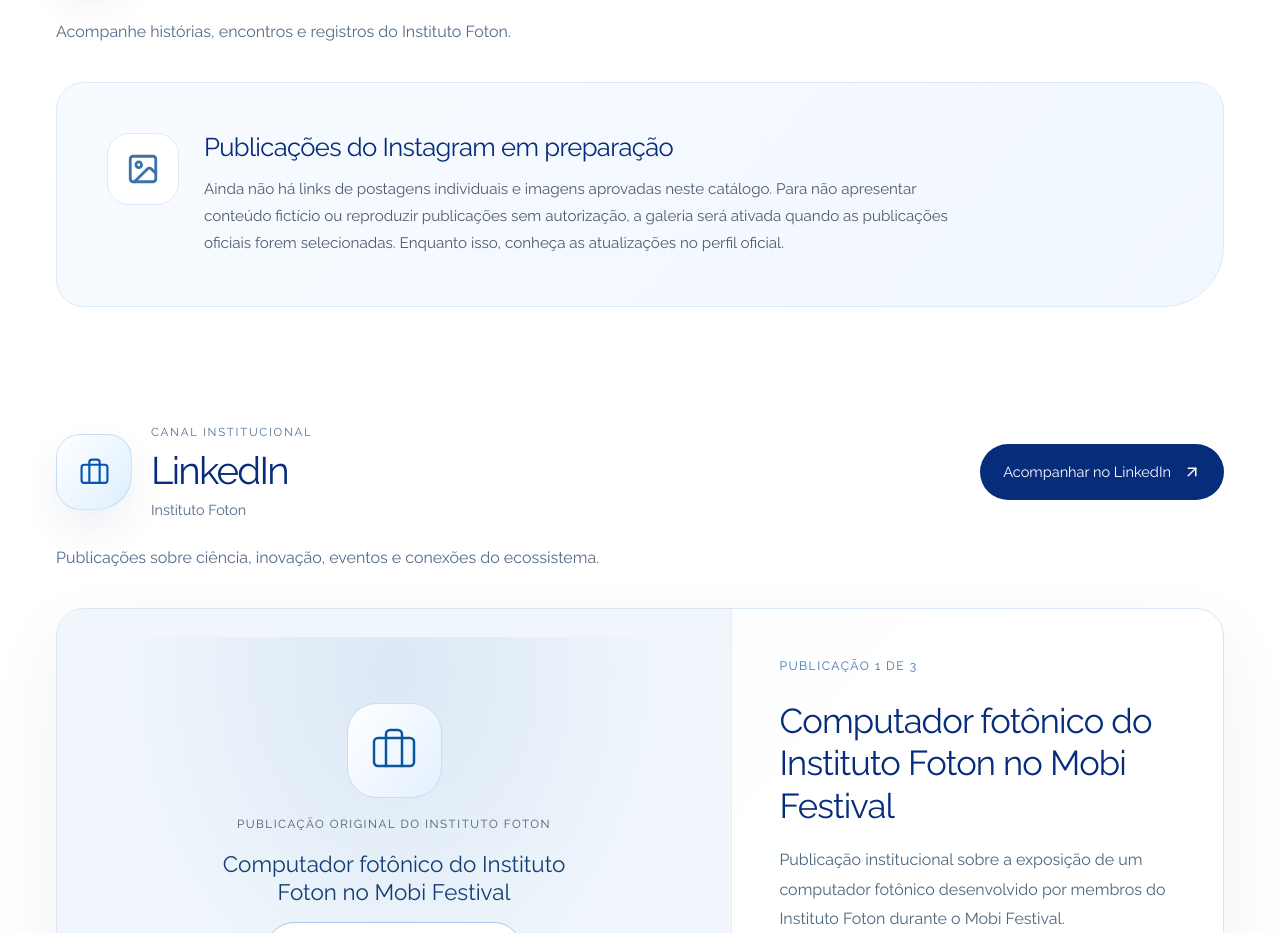
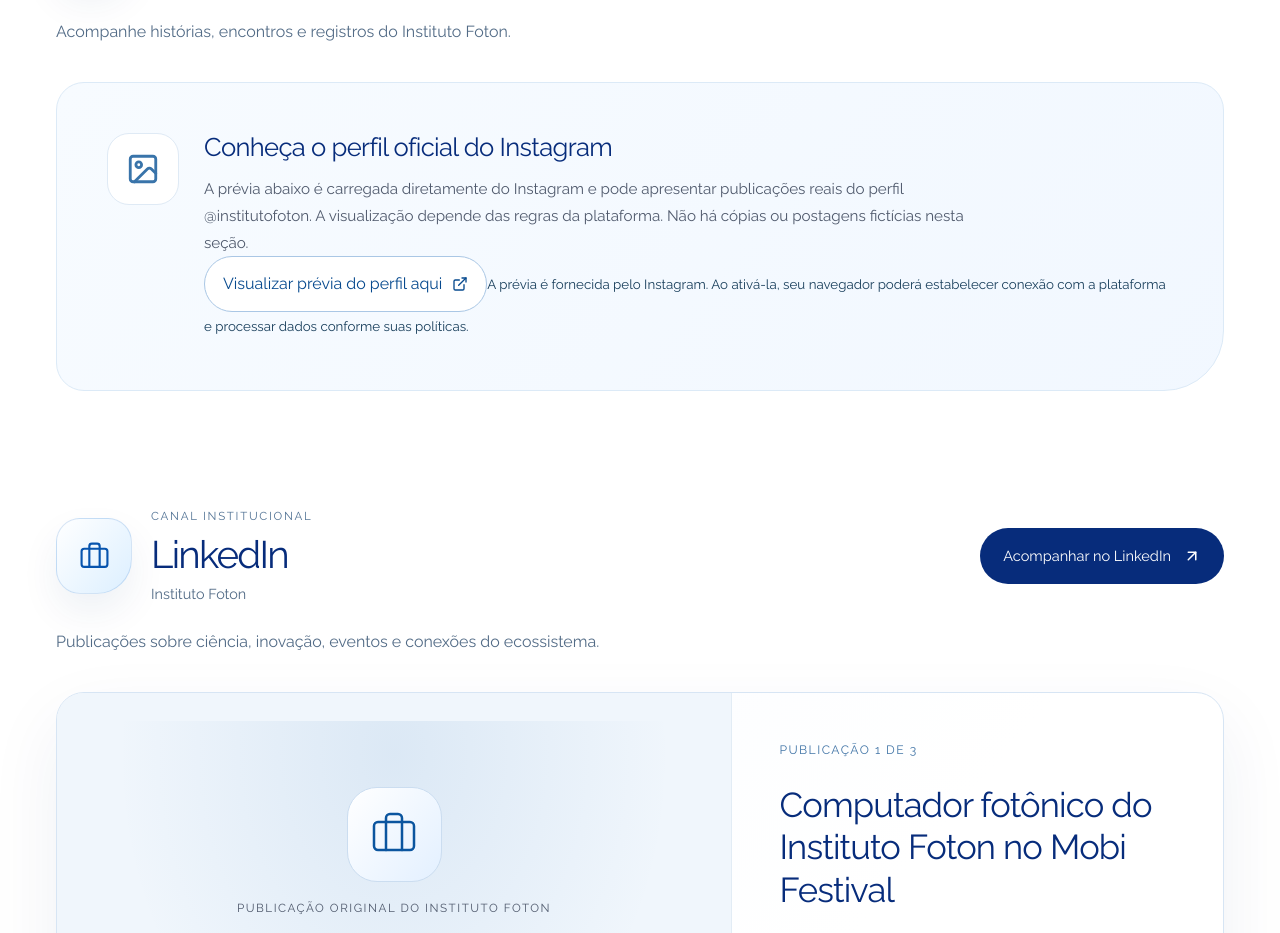
Before and after one commit to LeonardoCamargoRossato/InstitutoFoton.org, a React (Vite) app in the folder code/: page /redes-sociais in a window 1280 px wide. Shown: the part 980-1913 px from the top of the page. Built offline with nearby package versions, Linux system fonts and the light colour scheme; no server answers.

Commit message:
feat(social): mostrar prévia oficial do perfil Instagram sob demanda sem posts inventados

```diff
--- a/code/src/features/SocialMediaPage.tsx
+++ b/code/src/features/SocialMediaPage.tsx
@@ -87,18 +87,46 @@ function NetworkGallery({
       <p className="social-network-subtitle">{subtitle}</p>
 
       {entries.length === 0 ? (
-        <div className="social-gallery-unavailable" role="status">
+        <div className="social-gallery-unavailable">
           <span className="social-gallery-unavailable-icon">
             <ImageIcon size={34} aria-hidden="true" />
           </span>
-          <div>
-            <h3>Publicações do Instagram em preparação</h3>
+          <div className="social-instagram-profile">
+            <h3>Conheça o perfil oficial do Instagram</h3>
             <p>
-              Ainda não há links de postagens individuais e imagens aprovadas neste catálogo. Para
-              não apresentar conteúdo fictício ou reproduzir publicações sem autorização, a galeria
-              será ativada quando as publicações oficiais forem selecionadas. Enquanto isso, conheça
-              as atualizações no perfil oficial.
+              A prévia abaixo é carregada diretamente do Instagram e pode apresentar publicações
+              reais do perfil @institutofoton. A visualização depende das regras da plataforma.
+              Não há cópias ou postagens fictícias nesta seção.
             </p>
+            {showEmbed ? (
+              <div className="social-instagram-frame-wrap">
+                <iframe
+                  title="Prévia do perfil oficial do Instituto Foton no Instagram"
+                  src="https://www.instagram.com/institutofoton/embed/"
+                  loading="lazy"
+                  referrerPolicy="strict-origin-when-cross-origin"
+                  className="social-instagram-profile-frame"
+                />
+                <p>
+                  Não apareceu a prévia? O Instagram pode limitar o conteúdo incorporado.
+                  Utilize o botão Seguir no Instagram para visualizar as publicações completas.
+                </p>
+              </div>
+            ) : (
+              <>
+                <button
+                  type="button"
+                  className="social-embed-trigger social-instagram-embed-trigger"
+                  onClick={() => setShowEmbed(true)}
+                >
+                  Visualizar prévia do perfil aqui <ExternalLink size={16} aria-hidden="true" />
+                </button>
+                <small>
+                  A prévia é fornecida pelo Instagram. Ao ativá-la, seu navegador poderá
+                  estabelecer conexão com a plataforma e processar dados conforme suas políticas.
+                </small>
+              </>
+            )}
           </div>
         </div>
       ) : (
```
